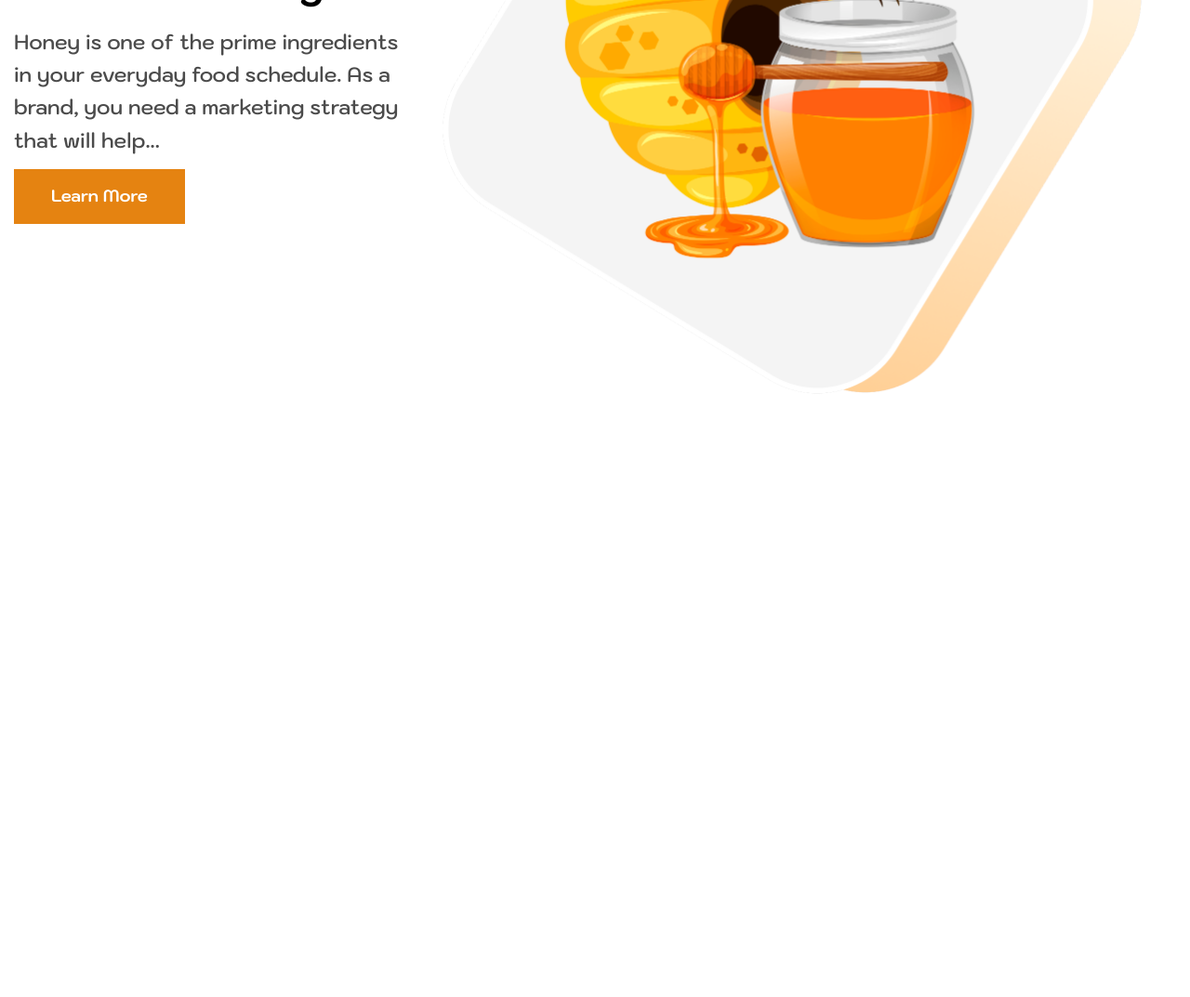
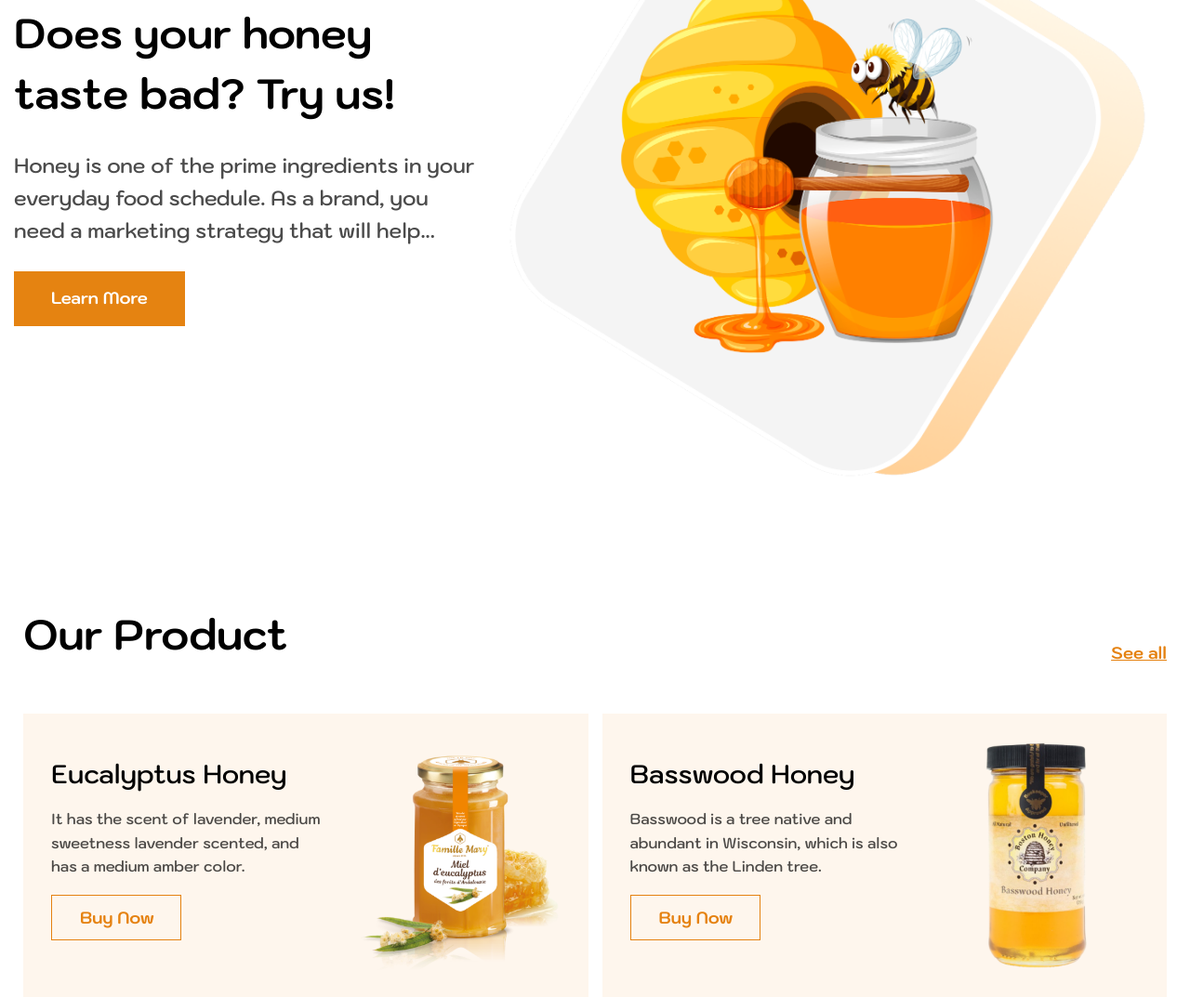
Before and after one commit to supreme99j/honey-landing-portfolio, a plain HTML site: page index.html in a window 1280 px wide. Shown: the part 2361-3434 px from the top of the page at 93% size. Before the commit the page ends 2822 px from the top, so only its background shows below. Drawn offline with Linux system fonts and the light colour scheme; files whose address does not match are found by name.

Commit message:
completed block 'Our Product'

```diff
--- a/css/style.css
+++ b/css/style.css
@@ -55,6 +55,14 @@ html, body {
     height: 59px;
     color: #fff;
     background-color: #E58311;
+}
+
+.btn-orange-transparent {
+    color: #e58211;
+    border: 1.50px solid #e58211;
+    padding: 10px 30px;
+    width: 140px;
+    height: 49px;
 }
 
 /* ############################################################## */
@@ -219,14 +227,19 @@ html, body {
     max-width: 1467px;
     padding: 0 15px;
     margin: 0 auto;
+    margin-top: 130px;
 }
+
 .content-item {
     display: flex;
     place-items: center;
+    margin-top: 100px;
+    justify-content: space-between;
 }
 
 .content-item img {
-    height: 784px;
+    max-height: 784px;
+    max-width: 60%;
 }
 
 .content-text {
@@ -247,3 +260,87 @@ html, body {
     line-height: 160%;
     opacity: 0.7;
 }
+
+/* ############################################################## */
+.container-products {
+    margin-top: 100px;
+}
+
+.products-header {
+    display: flex;
+    justify-content: space-between;
+}
+
+.products-header h4 {
+    font-weight: 700;
+    font-size: 45px;
+    line-height: 160%;
+}
+
+.products-header a {
+    margin-top: auto;
+    font-weight: 700;
+    font-size: 18px;
+    line-height: 160%;
+    text-decoration: underline;
+    text-decoration-skip-ink: none;
+    text-align: right;
+    color: #e58211;
+}
+
+.products {
+    display: flex;
+    margin-top: 50px;
+}
+
+.products h4 {
+    font-weight: 700;
+    font-size: 45px;
+    line-height: 160%;
+}
+
+.product__item {
+    display: flex;
+    height: 305px;
+    max-width: 50%;
+    width: 50%;
+    margin-right: 15px;
+    background: hsla(33, 89%, 48%, 0.07);
+}
+
+.product__item:last-child {
+    margin-right: 0;
+}
+
+.product__item-text {
+    width: 324px;
+    padding: 45px 0 44px 30px;
+}
+
+.product__item-text h5 {
+    font-weight: 600;
+    font-size: 28px;
+    line-height: 140%;
+}
+
+.product__item-text p {
+    font-weight: 600;
+    font-size: 16px;
+    line-height: 160%;
+    opacity: 0.7;
+}
+
+.product__item-img {
+    text-align: center;
+    margin: 0 auto;
+    padding: 28px 0;
+}
+
+.product__item-img img {
+    height: 100%;
+    width: auto;
+}
+
+.product__item-text {
+    display: grid;
+}
--- a/index.html
+++ b/index.html
@@ -81,7 +81,7 @@
 					<h4>Honey created in the laps of nature.</h4>
 					<p>Honey is one of the prime ingredients in your everyday food schedule. As a brand, you need a marketing
 						strategy that will help...</p>
-					<a href="#" class="header__btn button btn-orange">Learn More</a>
+					<a href="#" class="button btn-orange">Learn More</a>
 				</div>
 			</div>
 
@@ -90,9 +90,41 @@
 					<h4>Does your honey taste bad? Try us!</h4>
 					<p>Honey is one of the prime ingredients in your everyday food schedule. As a brand, you need a marketing
 						strategy that will help...</p>
-					<a href="#" class="header__btn button btn-orange">Learn More</a>
+					<a href="#" class="button btn-orange">Learn More</a>
 				</div>
 				<img src="img/honey-3.png">
+
+			</div>
+		</div>
+
+		<div class="container-products container">
+			<div class="products-header">
+				<h4>Our Product</h4>
+				<a href="#">See all</a>
+			</div>
+			<div class="products">
+
+				<div class="product__item">
+					<div class="product__item-text">
+						<h5>Eucalyptus Honey</h5>
+						<p>It has the scent of lavender, medium sweetness lavender scented, and has a medium amber color.</p>
+						<a href="#" class="button btn-orange-transparent">Buy Now</a>
+					</div>
+					<div class="product__item-img">
+						<img src="img/product-1.png" alt="Eucalyptus Honey">
+					</div>
+				</div>
+
+				<div class="product__item">
+					<div class="product__item-text">
+						<h5>Basswood Honey</h5>
+						<p>Basswood is a tree native and abundant in Wisconsin, which is also known as the Linden tree.</p>
+						<a href="#" class="button btn-orange-transparent">Buy Now</a>
+					</div>
+					<div class="product__item-img">
+						<img src="img/product-2.png" alt="Basswood Honey">
+					</div>
+				</div>
 
 			</div>
 		</div>
```
